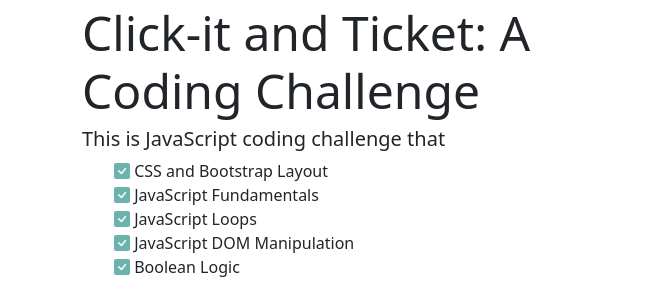
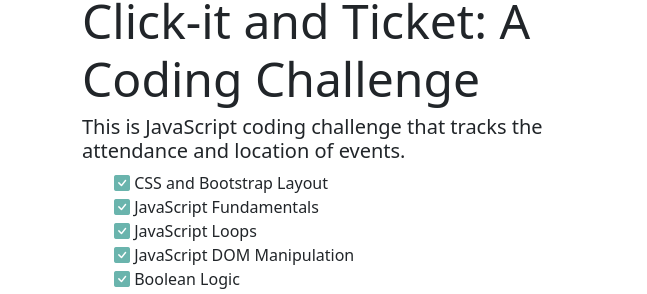
Before and after one commit to ryanpenley/clickItAndTicketProject, a plain HTML site: page index.html in a window 1280 px wide. Shown: the part 164-458 px from the top of the page, 0-647 px from the left. Drawn offline with nearby package versions, Linux system fonts and the light colour scheme.

Commit message:
updated app description on index

```diff
--- a/index.html
+++ b/index.html
@@ -72,7 +72,7 @@
             <div class="row h-100 align-items-center row-cols-1 row-cols-md-2">
                 <div class="col">
                     <h1 class="display-5">Click-it and Ticket: A Coding Challenge</h1>
-                    <h4 class="lead">This is JavaScript coding challenge that</h4>
+                    <h4 class="lead">This is JavaScript coding challenge that tracks the attendance and location of events.</h4>
                     <ul class="checkList">
                         <li>
                             <i class="bi bi-check-square-fill"></i>
```
